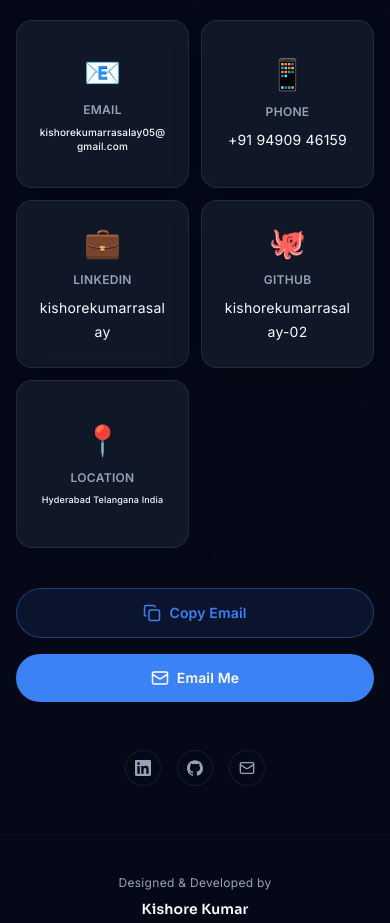
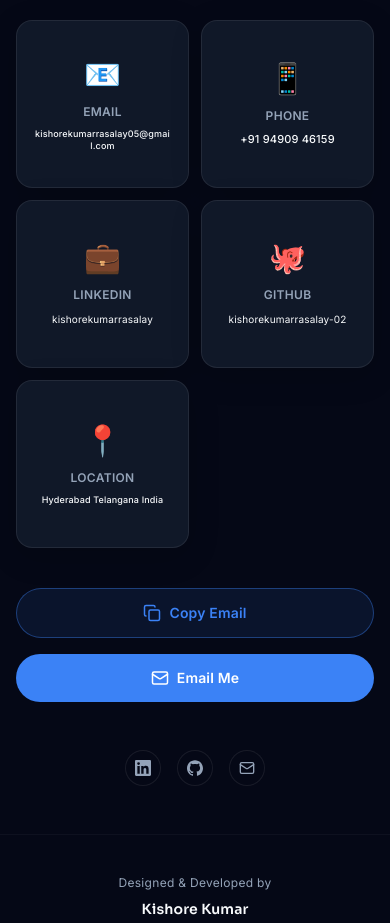
Before and after one commit to kishorekumarrasalay-02/kishorekumar-qa-portfolio, a Next.js app: page / in a window 390 px wide. Shown: the part 7160-8083 px from the top of the page. Built offline with nearby package versions, Linux system fonts and the light colour scheme.

Commit message:
mobile update

```diff
--- a/src/components/Contact.tsx
+++ b/src/components/Contact.tsx
@@ -35,12 +35,15 @@ export default function Contact() {
 
   const valueClass = (type: string) => {
     if (type === "email") {
-      return "mt-2 w-full max-w-full px-1 text-[10px] leading-snug font-medium break-all text-foreground sm:text-xs";
+      return "mt-2 w-full max-w-full px-0.5 text-[9px] leading-snug font-medium break-all text-foreground sm:text-xs";
+    }
+    if (type === "phone") {
+      return "mt-2 w-full max-w-full px-0.5 text-[11px] leading-snug font-medium whitespace-nowrap text-foreground sm:text-sm";
     }
     if (type === "location") {
       return "mt-2 w-full max-w-full px-0.5 text-[9px] leading-tight font-medium text-foreground sm:text-[10px] lg:text-[11px] break-words hyphens-auto";
     }
-    return "text-body mt-2 w-full max-w-full px-1 text-sm font-medium break-words text-foreground";
+    return "text-body mt-2 w-full max-w-full px-0.5 text-[10px] leading-snug font-medium break-all text-foreground sm:text-sm";
   };
 
   return (
```
